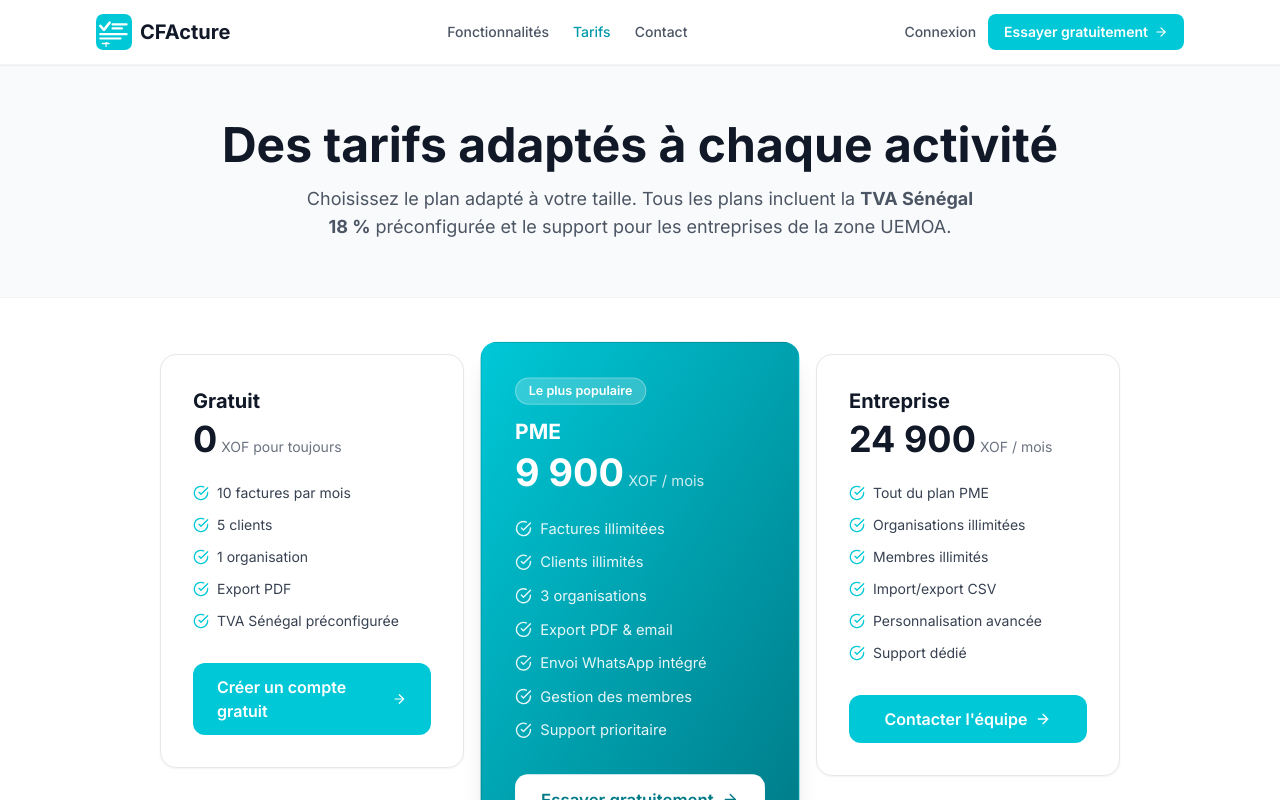
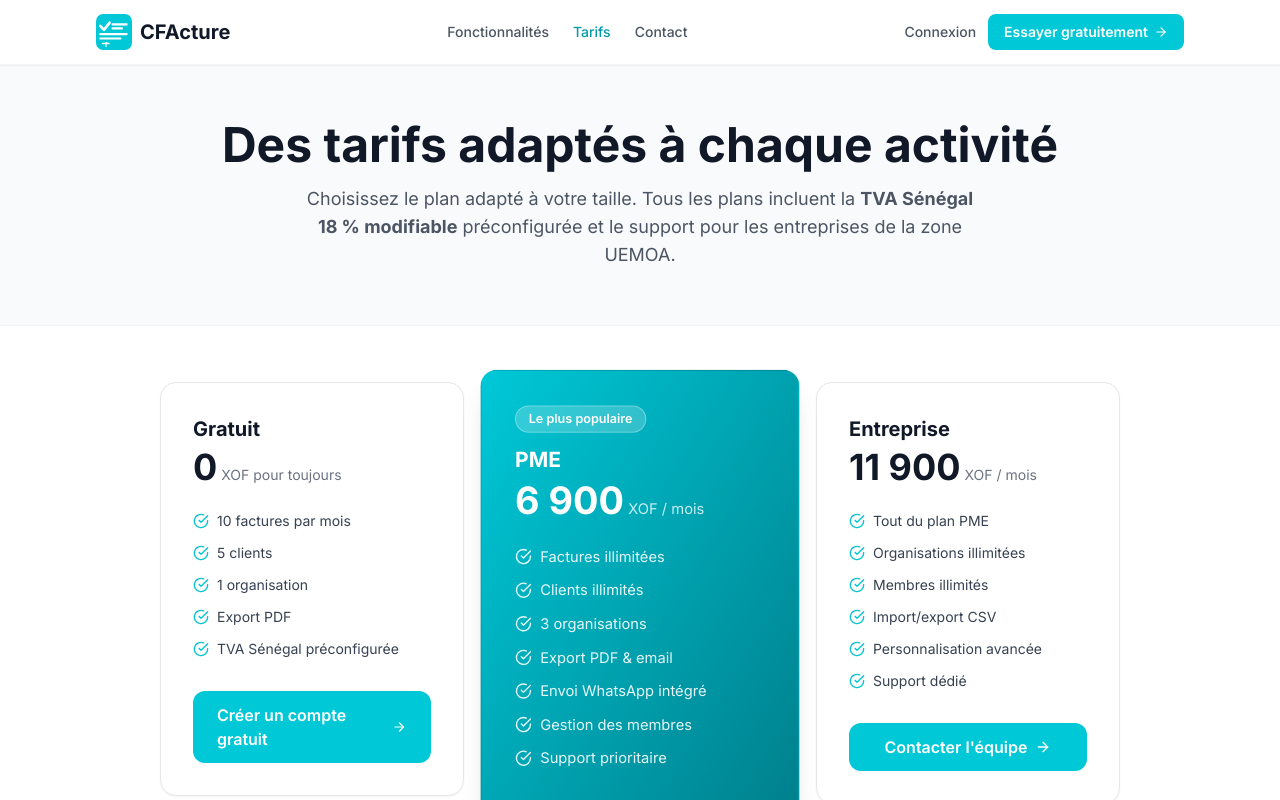
Before and after one commit to thiernoDiedhiou/FactureApp, a React (Vite) app in the folder frontend/: page /tarifs in a window 1280 px wide. Shown: the top 800 px of the page. Built offline with nearby package versions, Linux system fonts and the light colour scheme.

Commit message:
Review price LandingPage.jsx

```diff
--- a/frontend/src/pages/public/LandingPage.jsx
+++ b/frontend/src/pages/public/LandingPage.jsx
@@ -103,8 +103,8 @@ export default function LandingPage() {
               </div>
 
               <h1 className="text-4xl sm:text-5xl lg:text-6xl font-bold leading-tight mb-6">
-                La facturation en ligne<br className="hidden sm:block" />
-                simple pour les PME<br className="hidden sm:block" />
+                La facturation en ligne <br className="hidden sm:block" />
+                simple pour les PME <br className="hidden sm:block" />
                 <span className="text-white/90">de la zone UEMOA</span>
               </h1>
 
--- a/frontend/src/pages/public/Pricing.jsx
+++ b/frontend/src/pages/public/Pricing.jsx
@@ -22,7 +22,7 @@ const PLANS = [
   },
   {
     name: 'PME',
-    price: '9 900',
+    price: '6 900',
     currency: 'XOF',
     period: '/ mois',
     highlight: true,
@@ -41,7 +41,7 @@ const PLANS = [
   },
   {
     name: 'Entreprise',
-    price: '24 900',
+    price: '11 900',
     currency: 'XOF',
     period: '/ mois',
     highlight: false,
@@ -101,7 +101,7 @@ export default function Pricing() {
             Des tarifs adaptés à chaque activité
           </h1>
           <p className="text-lg text-gray-600 max-w-2xl mx-auto">
-            Choisissez le plan adapté à votre taille. Tous les plans incluent la <strong>TVA Sénégal 18 %</strong> préconfigurée
+            Choisissez le plan adapté à votre taille. Tous les plans incluent la <strong>TVA Sénégal 18 % modifiable</strong> préconfigurée
             et le support pour les entreprises de la zone UEMOA.
           </p>
         </section>
```
